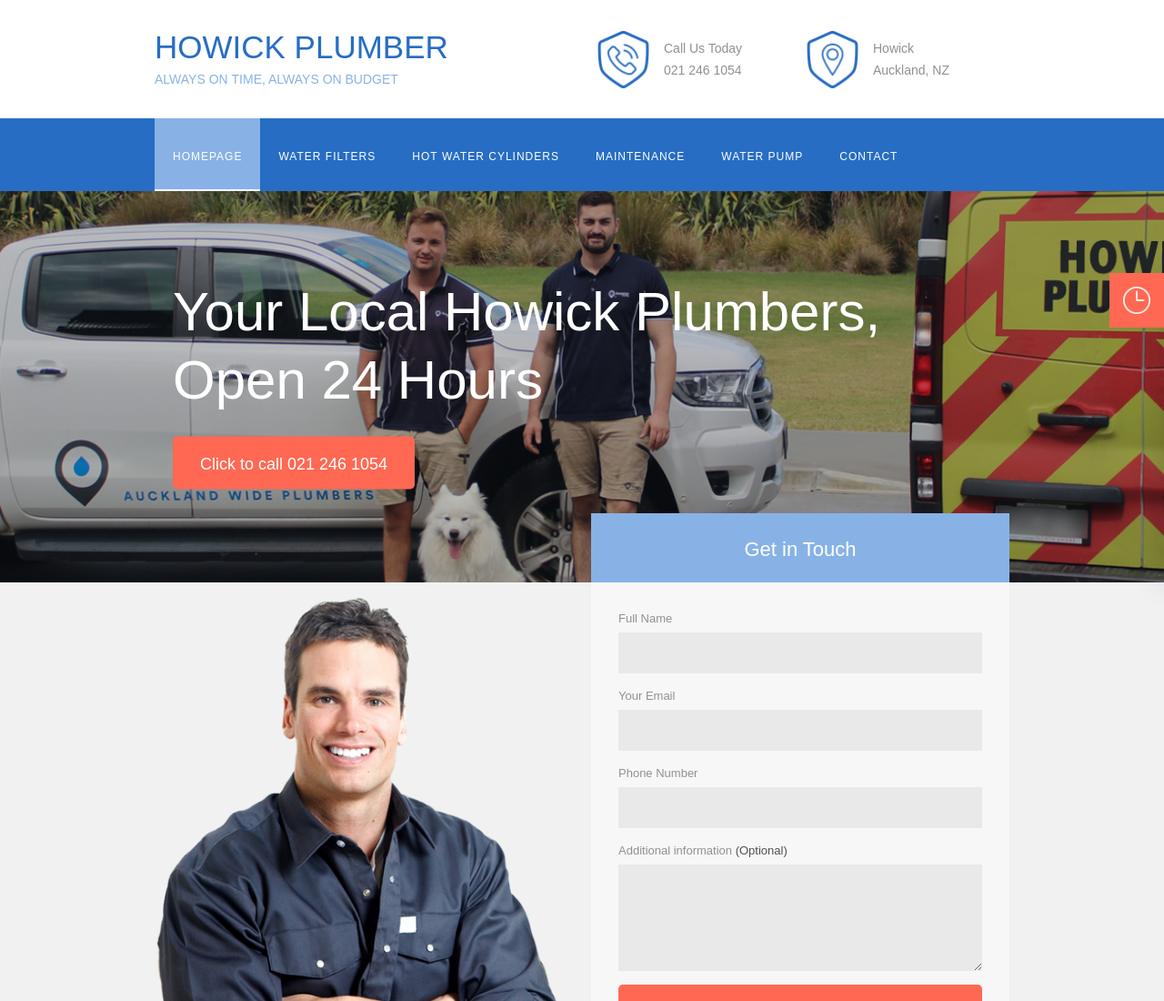
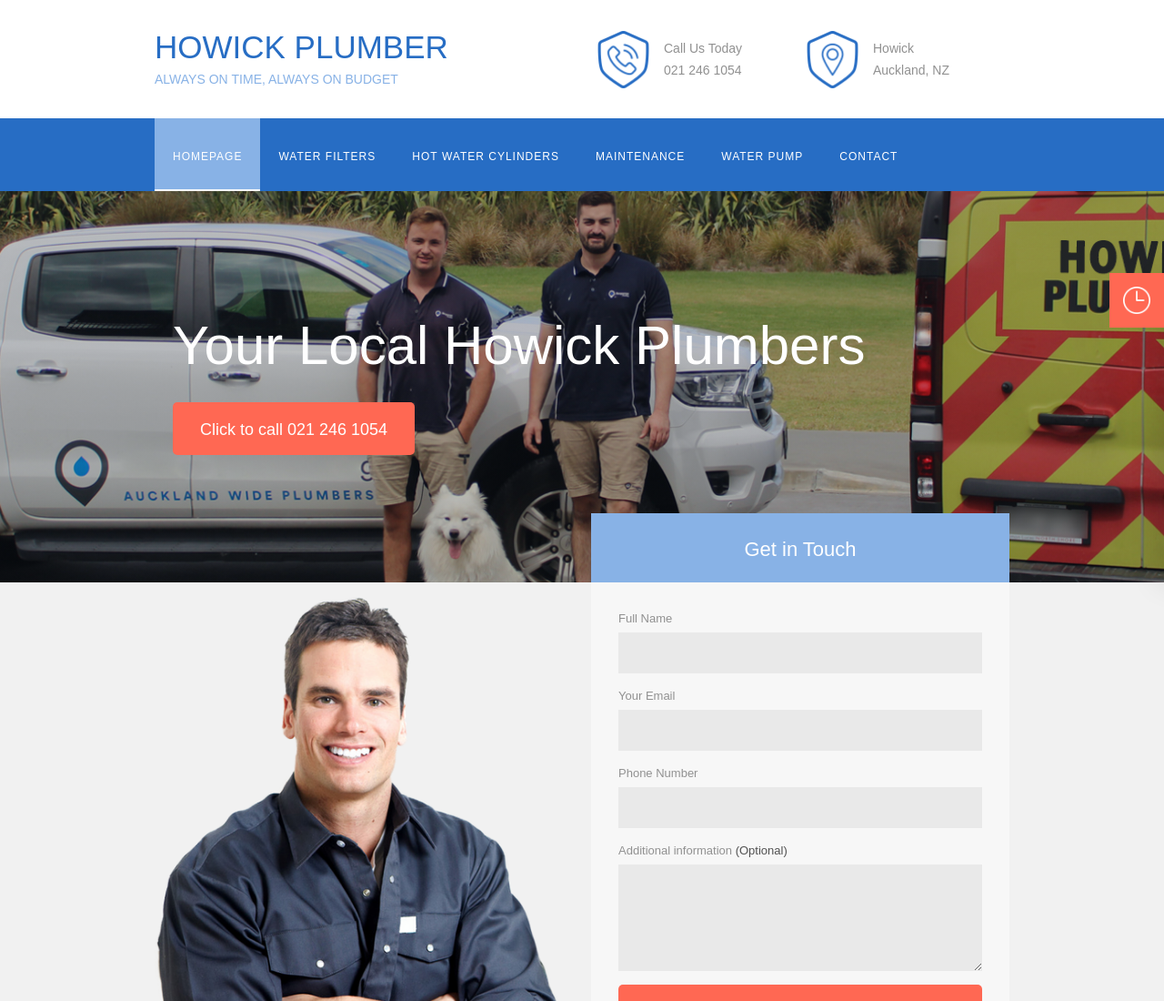
Before and after one commit to dinshogeorge/howick, a plain HTML site: page index.html in a window 1280 px wide. Shown: the top 1100 px of the page at 91% size. Drawn offline with nearby package versions, Linux system fonts and the light colour scheme; a script that the page names is missing.

Commit message:
Add files via upload

```diff
--- a/index.html
+++ b/index.html
@@ -98,7 +98,7 @@
     </div>
     <div class="container-cetner w-container">
       <div class="banner-title">
-        <h2 class="big-title-text">Your local Howick Plumbers, open 24 hours</h2>
+        <h2 class="big-title-text">Your local Howick Plumbers</h2>
         <div class="top-margin"><a href="tel:0212461054" class="button w-button">Click to call 021 246 1054</a></div>
       </div>
     </div>
```
